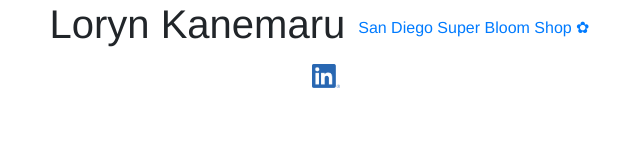
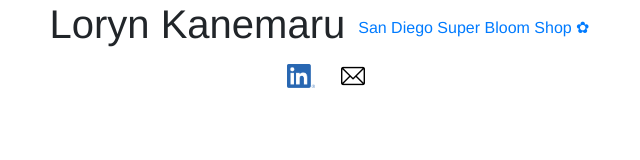
Before and after one commit to loryn3/loryn3.github.io, a plain HTML site: page index.html in a window 1280 px wide. Shown: the whole page, without its empty margins (314-954 px from the left). Drawn offline with nearby package versions, Linux system fonts and the light colour scheme.

Commit message:
Add email link

```diff
--- a/index.html
+++ b/index.html
@@ -38,6 +38,11 @@
   	          <img src="../img/LI-In-Bug.png" height="24" alt="LinkedIn">
   	        </a>
   	      </button>
+  	      <button type="button" class="btn btn-link">
+  	        <a href="mailto:loryn@alumni.ucsd.edu">
+  	          <img src="../img/mail.png" height=24" alt="Email">
+  	        </a>
+          </button>
   	    </div>
   	  </div>
   	</div>
```
